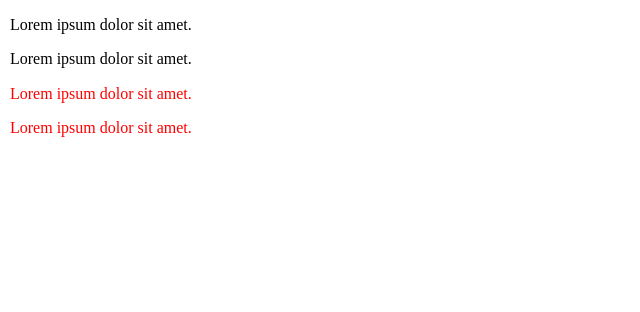
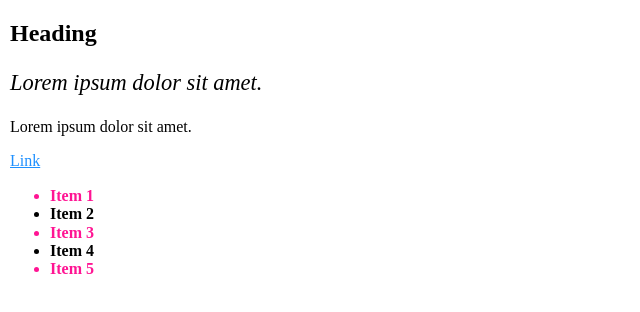
Before and after one commit to Dev-Craig44/HTML, a website: page index.html in a window 1280 px wide. Shown: the whole page, without its empty margins (0-640 px from the left). Drawn offline with nearby package versions, Linux system fonts and the light colour scheme.

Commit message:
🧠 use pseudo class selectors

```diff
--- a/css/styles.css
+++ b/css/styles.css
@@ -1,22 +1,42 @@
-/* this is what we call a "selector" */
-/* we get select and element by type but we can also select by class or id */
 body {
   margin: 10px;
 }
 
-/* here we combine two elements */
-/* this is called a descended selector */
-/* to select the direct child of the element you use the ">" */
-/* #products > p {
-  color: red;
+/* if using classes it's a good practice to drop the element selector, so if tomorrow, we change the type of this element to something else, our rules will not break. */
+
+/* .first {
+  font-size: 140%;
+  font-style: italic;
 } */
 
-/* to select the direct sibling of the section you use the "+"
-#products + p {
-  color: red;
+/* style first paragraph using pseudo-class selectors */
+/* - first child selector is fragile. If you move elements around are css rules may break */
+
+/* article :first-child {
+  font-size: 140%;
+  font-style: italic;
 } */
 
-/* to select the all siblings after the section you use the "~" */
-#products ~ p {
-  color: red;
+article p:first-of-type {
+  font-size: 140%;
+  font-style: italic;
 }
+
+article :last-child {
+  font-weight: bold;
+}
+
+ul li:nth-child(odd) {
+  color: deeppink;
+}
+
+a:visited,
+a:link {
+  color: dodgerblue;
+}
+
+/* when somebody uses tab to get to the link the hover color wont change so it's best practice to use the focus pseudo selector. */
+a:hover,
+a:focus {
+  color: deeppink;
+}
--- a/index.html
+++ b/index.html
@@ -15,18 +15,22 @@
     <link rel="stylesheet" href="css/styles.css" />
   </head>
   <body>
-    <!-- say you want to style this paragraph -->
-    <!-- one way to do is, we can start at this section because section already has an id, and then select the <p> inside the section -->
-    <section id="products">
+    <article>
+      <h2>Heading</h2>
+      <!-- style the first paragraph -->
       <p>Lorem ipsum dolor sit amet.</p>
-      <article>
-        <!-- what if you just want to the first one, which the direct child of the products section  -->
-        <p>Lorem ipsum dolor sit amet.</p>
-      </article>
-    </section>
-    <!-- style this paragraph element that is a direct sibling of this section element -->
-    <p>Lorem ipsum dolor sit amet.</p>
-    <!-- what if you want to style all elements that come after the section element -->
-    <p>Lorem ipsum dolor sit amet.</p>
+      <p>Lorem ipsum dolor sit amet.</p>
+      <!-- change the color on this hyper link -->
+      <!-- change the hover color to this hyper link -->
+      <a href="https://someweirdwebsite.com">Link</a>
+      <!-- highlight all the odd items in this table list -->
+      <ul>
+        <li>Item 1</li>
+        <li>Item 2</li>
+        <li>Item 3</li>
+        <li>Item 4</li>
+        <li>Item 5</li>
+      </ul>
+    </article>
   </body>
 </html>
```
Also changed, not shown: css-basics.md (+49 -0 lines), 1 other file.
